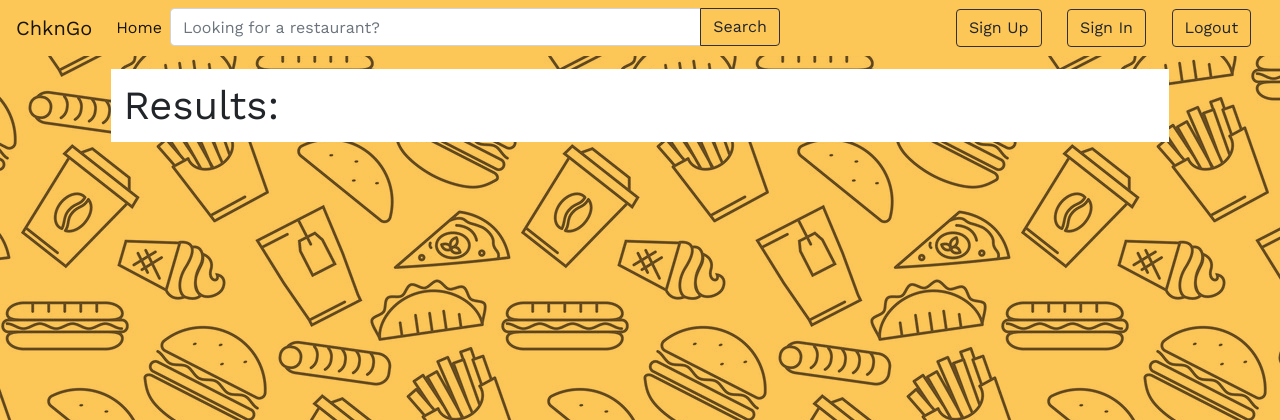
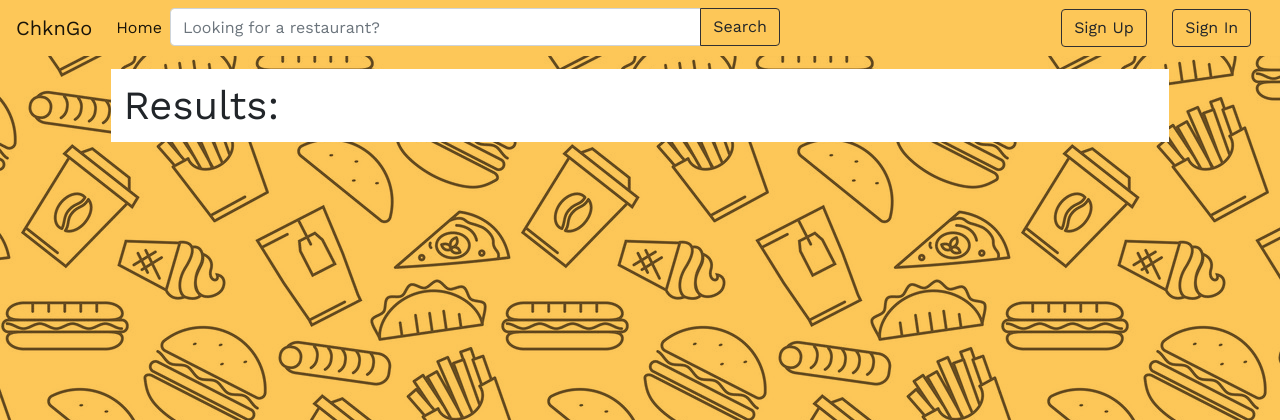
Before and after one commit to LienLeinad/CS123_Project_Group_WhatTheHack, a Django app: page /search/ in a window 1280 px wide. Shown: the top 420 px of the page. Run offline with Django 3.2, Linux system fonts and the light colour scheme; some libraries are stand-ins or nearby versions.

Commit message:
fixed login, signup, logout button

```diff
--- a/chkngo/chkngo/urls.py
+++ b/chkngo/chkngo/urls.py
@@ -34,7 +34,7 @@ urlpatterns = [
     path('restaurants/<RestoID>/SeatEntry/<id>', views.SeatEntry, name = "SeatEntry"),
     path('login/', auth_views.LoginView.as_view(template_name = 'login.html'), name = 'Login'),
     # path('login/', views.Login, name = "Login"),
-    path('logout/', auth_views.LogoutView.as_view(template_name = 'logout.html'),name = 'Logout'),
+    path('logout/', views.logout_view,name = 'Logout'),
     path('register/', views.Register, name = 'Register'),
     path('register/make_category', views.MakeCategory, name = "MakeCategory"),
 	path('search/', views.searchposts, name="Search"),
--- a/chkngo/webapp/templates/nav.html
+++ b/chkngo/webapp/templates/nav.html
@@ -28,9 +28,12 @@
 
 			</li>
 		</ul>
-		<button class="btn user-btn navbar-btn">Sign Up</button>
-		<button class="btn user-btn navbar-btn">Sign In</button>
-		<button class="btn user-btn navbar-btn">Logout</button>
+		{% if user.is_authenticated == True%}
+		<a class="btn user-btn navbar-btn" href = "{% url 'Logout' %}">Logout</a>
+		{% else %}
+		<a class="btn user-btn navbar-btn" href = '{% url "Register" %}'>Sign Up</a>
+		<a class="btn user-btn navbar-btn" href = "{% url 'Login' %}">Sign In</a>
+		{% endif %}
 	</div>
 	<!-- -->
 
```
